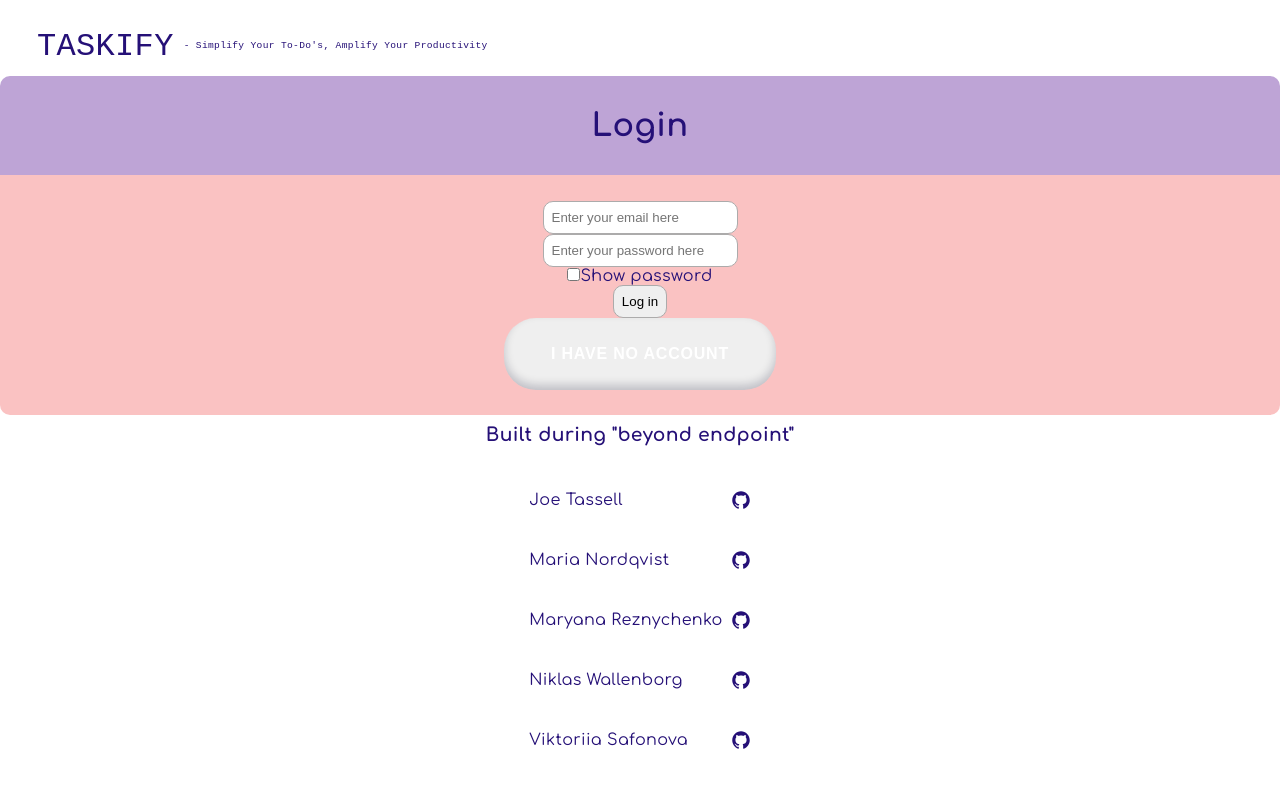
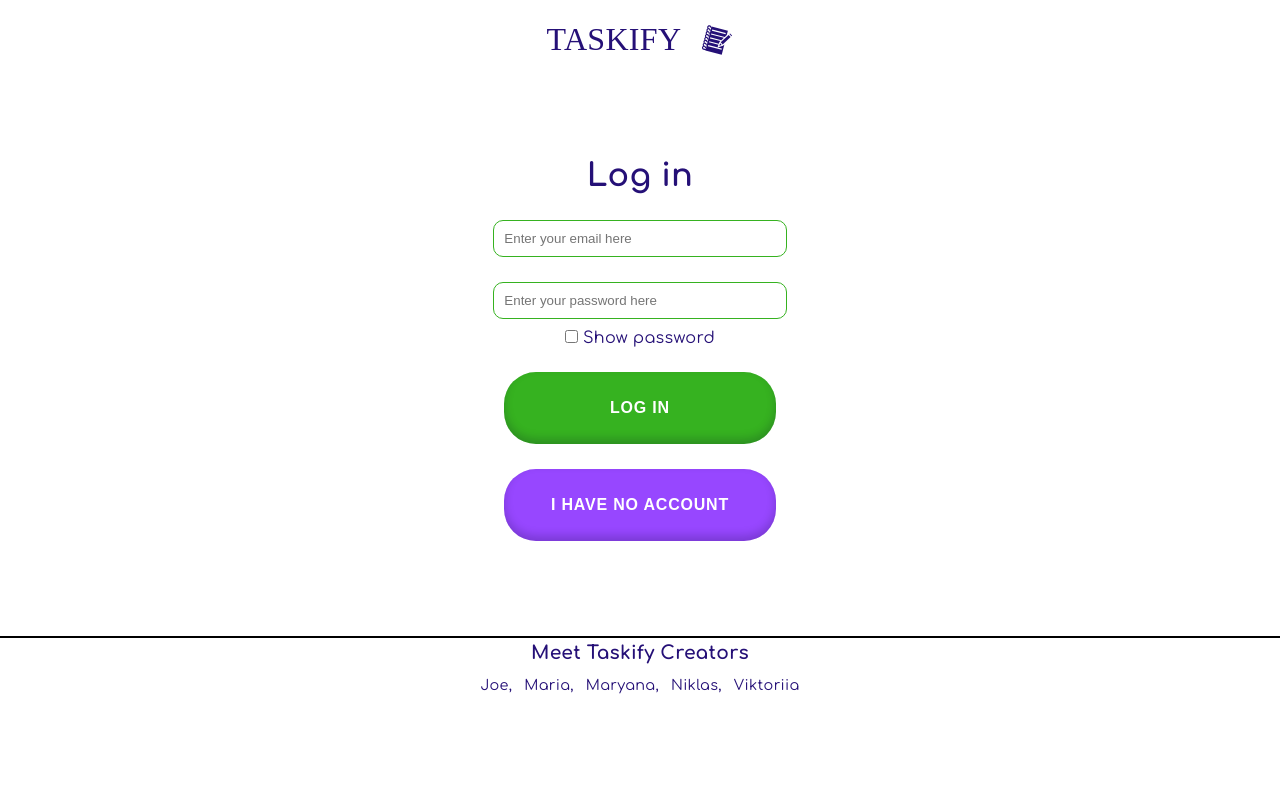
Before and after one commit to Quantinx/TodoList-assignment, a React (Vite) app in the folder todo-client/: page /login in a window 1280 px wide. Shown: the top 788 px of the page. Built offline with nearby package versions, Linux system fonts and the light colour scheme; a web font is replaced by a local one.

Commit message:
Fixe css -footer, header, loginform, registerform

```diff
--- a/todo-client/src/components/Footer.css
+++ b/todo-client/src/components/Footer.css
@@ -3,33 +3,25 @@
   display: flex;
   flex-direction: column;
   align-items: center;
-  padding: 10px 30px;
-}
-.footer__link {
-  margin-bottom: 10px;
+  padding: 5px 2px;
+  margin-top: auto;
+  border-top: 2px black solid;
+  /* position: fixed;
+  bottom: 0;
+  width: 100%;
+  z-index: 999; */
 }
 
-.footer__box-link {
-  display: flex;
-  align-items: center;
-  justify-content: space-between;
-  padding: 3px 10px;
-  border: solid 2px var(--clr-primary);
-  max-width: 250px;
-}
 .footer__title {
   color: var(--clr-primary);
-  margin-bottom: 30px;
+}
+
+.footer__name-box {
+  display: flex;
+  gap: 12px;
 }
 
 .footer__link-text {
   color: var(--clr-primary);
-  font-size: 1rem;
+  font-size: 0.9rem;
 }
-
-.footer__icon {
-  color: var(--clr-primary);
-  width: 20px;
-  height: 20px;
-  margin-left: 8px;
-}
--- a/todo-client/src/components/Footer.jsx
+++ b/todo-client/src/components/Footer.jsx
@@ -1,65 +1,41 @@
 import "./Footer.css";
-import { IoLogoGithub } from "react-icons/io";
 
 export default function Footer() {
   return (
     <footer className="footer">
-      <h3 className="footer__title">
-        Built during &quot;beyond endpoint&quot;
-      </h3>
-      <nav>
-        <ul>
-          <li className="footer__link">
+      <h3 className="footer__title">Meet Taskify Creators</h3>
+      <nav className="footer__name-box">
+        <a href="https://github.com/Quantinx" target="blank">
+          <p className="footer__link-text">Joe,</p>
+        </a>
         <a
-              className="footer__box-link"
-              href="https://github.com/Quantinx"
-              target="blank"
-            >
-              <p className="footer__link-text">Joe Tassell</p>
-              <IoLogoGithub className="footer__icon" />
-            </a>
-          </li>
-          <li className="footer__link">
-            <a
-              className="footer__box-link"
+          className="footer__name-link"
           href="https://github.com/marianordqvist"
           target="blank"
         >
-              <p className="footer__link-text">Maria Nordqvist</p>
-              <IoLogoGithub className="footer__icon" />
+          <p className="footer__link-text">Maria,</p>
         </a>
-          </li>
-          <li className="footer__link">
         <a
-              className="footer__box-link"
+          className="footer__name-link"
           href="https://github.com/maryana-reznychenko"
           target="blank"
         >
-              <p className="footer__link-text">Maryana Reznychenko</p>
-              <IoLogoGithub className="footer__icon" />
+          <p className="footer__link-text">Maryana,</p>
         </a>
-          </li>
-          <li className="footer__link">
         <a
-              className="footer__box-link"
+          className="footer__name-link"
           href="https://github.com/Wallenborg"
           target="blank"
         >
-              <p className="footer__link-text">Niklas Wallenborg</p>
-              <IoLogoGithub className="footer__icon" />
+          <p className="footer__link-text">Niklas,</p>
         </a>
-          </li>
-          <li className="footer__link">
         <a
-              className="footer__box-link"
+          className="footer__name-link"
           href="https://github.com/vsafonova"
           target="blank"
         >
-              <p className="footer__link-text">Viktoriia Safonova</p>
-              <IoLogoGithub className="footer__icon" />
+          <p className="footer__link-text">Viktoriia</p>
         </a>
-          </li>
-        </ul>
       </nav>
     </footer>
   );
--- a/todo-client/src/components/Header.css
+++ b/todo-client/src/components/Header.css
@@ -2,29 +2,29 @@
   margin-top: 1rem;
   display: flex;
   justify-content: center;
+  height: 60px;
 }
 
 .header {
   width: 95vw;
-  height: 60px;
   padding: 5px;
   display: flex;
-  justify-content: start;
+  justify-content: center;
   align-items: center;
+  gap: 10px;
   flex-wrap: wrap;
-  border-bottom: solid 3px var(--clr-accent);
-  border-left: solid 3px var(--clr-accent);
-  border-right: solid 3px var(--clr-accent);
-  border-radius: 20px 20px 20px 20px;
+  margin-bottom: 50px;
 }
 
 .header__title {
   font-size: 2rem;
-  font-family: monospace;
   margin-right: 10px;
 }
+.header-icon {
+  font-size: 2rem;
+}
 
-.header__subtitle {
+/* .header__subtitle {
   font-size: 0.6rem;
   font-family: monospace;
-}
+} */
--- a/todo-client/src/components/Header.jsx
+++ b/todo-client/src/components/Header.jsx
@@ -1,13 +1,15 @@
 import "./Header.css";
+import { GiNotebook } from "react-icons/gi";
 
 export default function Header() {
   return (
     <header className="box_header">
       <div className="header">
         <h1 className="header__title">TASKIFY</h1>
-        <p className="header__subtitle">
+        <GiNotebook className="header-icon" />
+        {/* <p className="header__subtitle">
           - Simplify Your To-Do's, Amplify Your Productivity
-        </p>
+        </p> */}
       </div>
     </header>
   );
--- a/todo-client/src/pages/Login/LoginForm.jsx
+++ b/todo-client/src/pages/Login/LoginForm.jsx
@@ -38,10 +38,11 @@ export default function LoginForm() {
 
   return (
     <div className="container">
-      <h2 className="title">Login</h2>
+      <h2 className="title">Log in</h2>
       <form className="form" onSubmit={handleSubmit(onSubmit)}>
         <div className="form-group">
           <input
+            className="loginform-input"
             type="email"
             placeholder="Enter your email here"
             {...register("email", { required: true })}
@@ -52,21 +53,30 @@ export default function LoginForm() {
         </div>
         <div className="form-group">
           <input
+            className="loginform-input"
             id="password"
             type="password"
             {...register("password")}
             placeholder="Enter your password here"
           />
-            <div className="showpassword-box">
-              <input type="checkbox" onClick={showPassword} />
+          <div className="showpassword-box space">
+            <input
+              className="login-form-checkbox"
+              type="checkbox"
+              onClick={showPassword}
+            />
             <span>Show password</span>
           </div>
         </div>
         <div className="form-group">
-            <input type={"submit"} value={"Log in"} />
+          <input
+            className="login-form-login"
+            type={"submit"}
+            value={"Log in"}
+          />
         </div>
         <Link to="/register">
-            <button >I have no account</button>
+          <button className="login-form-no-account">I have no account</button>
         </Link>
       </form>
     </div>
--- a/todo-client/src/pages/Login/login.css
+++ b/todo-client/src/pages/Login/login.css
@@ -1,9 +1,9 @@
 .title {
   text-align: center;
   width: 100%;
-  background-color: rgb(190, 164, 214);
-  padding: 2vw 1vw;
-  border-radius: 10px 10px 0 0;
+  margin-bottom: 20px;
+  /* padding: 2vw 1vw;
+  border-radius: 10px 10px 0 0; */
   font-size: 2rem;
 }
 
@@ -11,21 +11,71 @@
   text-align: center;
   display: flex;
   flex-direction: column;
-  margin: auto;
+  /* margin: auto; */
   width: 100%;
-  padding: 2vw 1vw;
-  background-color: rgb(250, 194, 194);
-  border-radius: 0 0 10px 10px;
+  gap: 25px;
+  /* padding: 2vw 1vw;
+  border-radius: 0 0 10px 10px; */
 }
 
 .showpassword_box {
   display: flex;
-  margin-top: 25px;
+  /* margin-top: 25px; */
 }
 .showpassword_box span {
   margin-left: 10px;
   font-size: 18px;
 }
-.box input[type="checkbox"] {
+/* .box input[type="checkbox"] {
   width: 16px;
+  margin-right: 5px;
+} */
+
+/* NEW css */
+
+.container {
+  width: 100vw;
+  height: 70vh;
+  margin: auto;
+  display: flex;
+  flex-direction: column;
+  justify-content: center;
+  align-items: center;
 }
+
+.login-form-checkbox {
+  margin-right: 5px;
+}
+
+.loginform-input {
+  width: 22em;
+  padding: 10px;
+  border: 1.5px solid var(--clr-cta-primary);
+  border-radius: 10px;
+  box-sizing: border-box;
+}
+
+.space {
+  margin-top: 10px;
+}
+
+.login-form-no-account {
+  background-color: var(--clr-cta-secondary);
+  margin-bottom: 20px;
+}
+
+.login-form-login {
+  width: 17em;
+  height: 4.5em;
+  box-shadow: inset 0 -5px 10px rgba(1, 6, 35, 0.2);
+  border-radius: 2em;
+  border: none;
+  cursor: pointer;
+  color: var(--clr-secondary-text);
+  background-color: var(--clr-cta-primary);
+  font-size: 1rem;
+  font-weight: 700;
+  letter-spacing: 0.05rem;
+  text-transform: uppercase;
+  /* margin-bottom: 20px; */
+}
--- a/todo-client/src/pages/Register/Register.css
+++ b/todo-client/src/pages/Register/Register.css
@@ -1,16 +1,19 @@
-/* .register-form-container {
-  height: 100vh;
+.register-form-container {
+  width: 100vw;
+  height: 90vh;
+  margin: auto;
   display: flex;
+  flex-direction: column;
   justify-content: center;
   align-items: center;
-} */
+}
 
 .register-form-title {
-  background-color: rgb(190, 164, 214);
   text-align: center;
   width: 100%;
-  padding: 2vw 1vw;
-  border-radius: 10px 10px 0 0;
+  margin-bottom: 20px;
+  /* padding: 2vw 1vw;
+  border-radius: 10px 10px 0 0; */
   font-size: 2rem;
 }
 
@@ -18,29 +21,68 @@
   text-align: center;
   display: flex;
   flex-direction: column;
-  margin: auto;
   width: 100%;
-  padding: 2vw 1vw;
-  border-radius: 0 0 10px 10px;
-  background-color: rgb(250, 194, 194);
+  gap: 25px;
+  /* padding: 2vw 1vw;
+  border-radius: 0 0 10px 10px; */
 }
 
 .register-form-input {
-  border: 1px solid rgb(172, 171, 171);
+  /* border: 1px solid rgb(172, 171, 171);
   border-radius: 10px;
   padding: 1vw 1vw;
   outline: none;
   margin: 5px;
+} */
+  width: 22em;
+  padding: 10px;
+  border: 1.5px solid var(--clr-cta-primary);
+  border-radius: 10px;
+  box-sizing: border-box;
 }
 
 .register-form-show-password_box {
   display: flex;
-  margin-top: 25px;
 }
-.register-form-p {
+
+.register-form-show-password_box span {
   margin-left: 10px;
   font-size: 18px;
 }
+/* .register-form-p {
+  margin-left: 10px;
+  font-size: 18px;
+} */
 .register-form-checkbox {
   width: 16px;
 }
+
+/* NEW css */
+
+.register-form-have-an-account {
+  background-color: var(--clr-cta-secondary);
+  margin-bottom: 20px;
+}
+
+.register-form-submit-button {
+  width: 17em;
+  height: 4.5em;
+  box-shadow: inset 0 -5px 10px rgba(1, 6, 35, 0.2);
+  border-radius: 2em;
+  border: none;
+  cursor: pointer;
+  color: var(--clr-secondary-text);
+  background-color: var(--clr-cta-primary);
+  font-size: 1rem;
+  font-weight: 700;
+  letter-spacing: 0.05rem;
+  text-transform: uppercase;
+}
+
+.space {
+  margin-top: 10px;
+}
+
+.register-form-checkbox {
+  margin-right: 5px;
+}
--- a/todo-client/src/pages/Register/RegisterForm.jsx
+++ b/todo-client/src/pages/Register/RegisterForm.jsx
@@ -39,7 +39,10 @@ export default function RegisterForm() {
 
   return (
     <div className="register-form-container">
-      <h2 className="register-form-title">Register a new account</h2>
+      <h2 className="register-form-title">
+        Register
+        <br />a new account
+      </h2>
       <form className="register-form" onSubmit={handleSubmit(onSubmit)}>
         <div className="register-form-group">
           <input
@@ -72,7 +75,7 @@ export default function RegisterForm() {
             {...register("password")}
             placeholder="Enter password"
           />
-          <div className="register-form-show-password-box">
+          <div className="register-form-show-password-box space">
             <input
               type="checkbox"
               className="register-form-checkbox"
@@ -83,12 +86,13 @@ export default function RegisterForm() {
         </div>
         <div className="register-form-group">
           <input
+            className="register-form-input"
             id="password2"
             type="password"
             {...register("password2")}
             placeholder="Enter password again"
           />
-          <div className="register-form-show-password-box">
+          <div className="register-form-show-password-box space">
             <input
               type="checkbox"
               className="register-form-checkbox"
@@ -113,7 +117,9 @@ export default function RegisterForm() {
           />
         </div>
         <Link to="/login">
-          <button>I already have an account</button>
+          <button className="register-form-have-an-account">
+            I have an account
+          </button>
         </Link>
       </form>
     </div>
```
Lines whose indentation alone changed are shown as unchanged.
